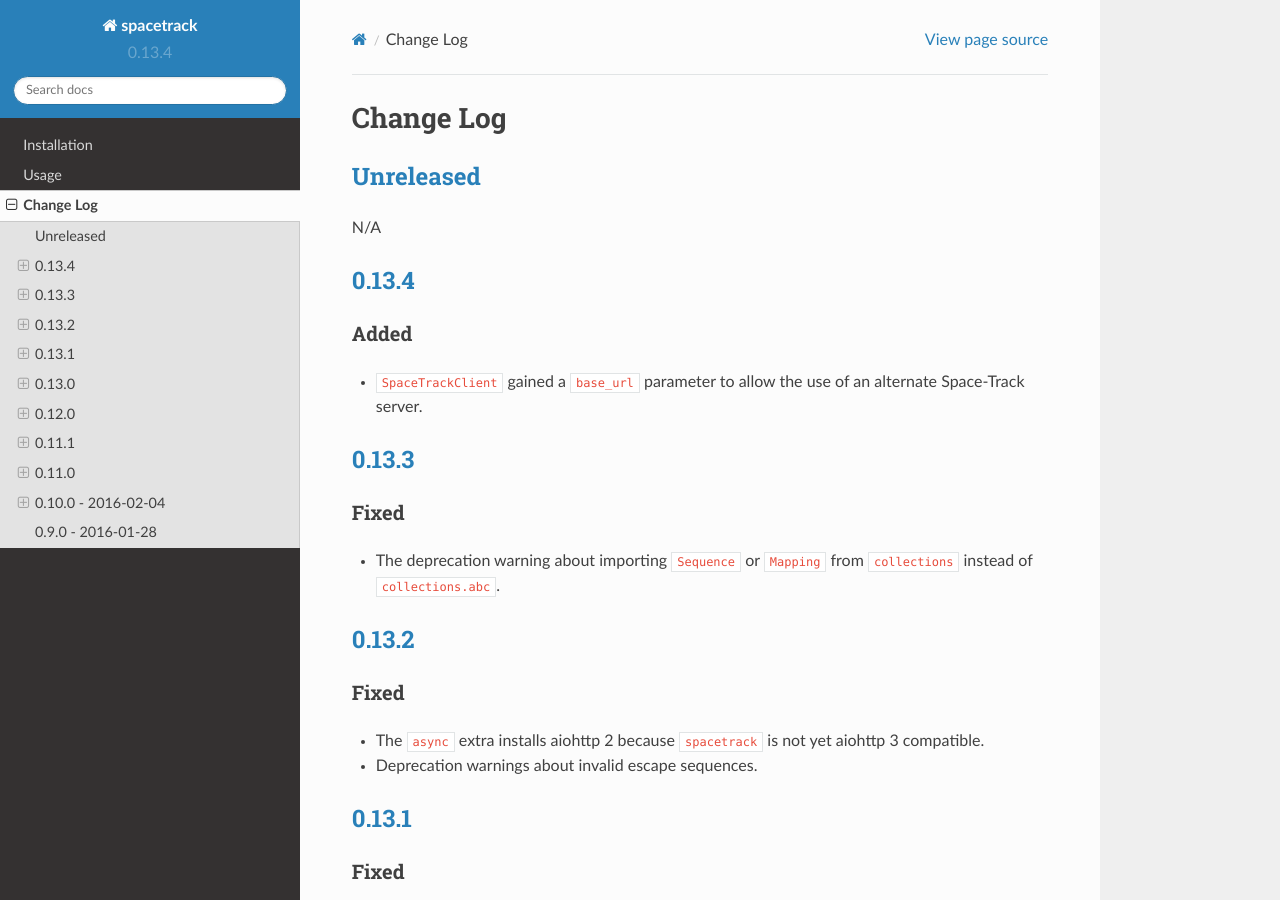
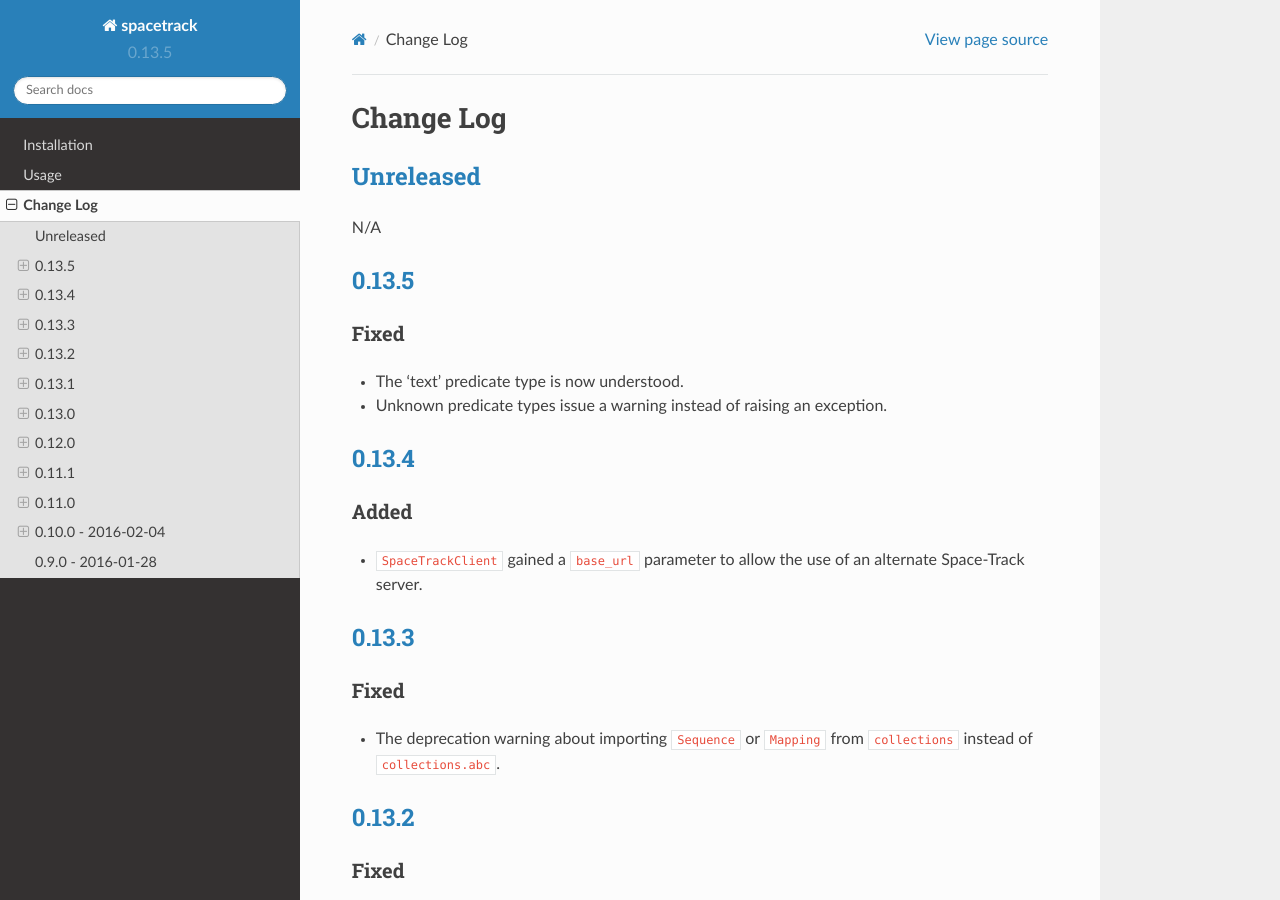
Before and after one commit to python-astrodynamics/spacetrack, a Sphinx documentation site: the page built from docs/changelog.rst, in a window 1280 px wide and 900 px high. Built offline with Sphinx 7.4.7 and the Read the Docs theme 2.0.0, drawn with Linux system fonts in a browser that asks for light colours; pages that are not in the unit, such as notebooks, are missing from menus.

Commit message:
Bump version number to 0.13.5

```diff
--- a/docs/changelog.rst
+++ b/docs/changelog.rst
@@ -3,10 +3,22 @@
 
 .. _unreleasedunreleased:
 
-`Unreleased <https://github.com/python-astrodynamics/spacetrack/compare/0.13.4...HEAD>`__
+`Unreleased <https://github.com/python-astrodynamics/spacetrack/compare/0.13.5...HEAD>`__
 -----------------------------------------------------------------------------------------
 
 N/A
+
+`0.13.5 <https://github.com/python-astrodynamics/spacetrack/compare/0.13.4...0.13.5>`__
+---------------------------------------------------------------------------------------
+
+Fixed
+~~~~~
+
+-  The ‘text’ predicate type is now understood.
+-  Unknown predicate types issue a warning instead of raising an
+   exception.
+
+.. _section-1:
 
 `0.13.4 <https://github.com/python-astrodynamics/spacetrack/compare/0.13.3...0.13.4>`__
 ---------------------------------------------------------------------------------------
@@ -17,10 +29,12 @@
 -  ``SpaceTrackClient`` gained a ``base_url`` parameter to allow the use
    of an alternate Space-Track server.
 
-.. _section-1:
+.. _section-2:
 
 `0.13.3 <https://github.com/python-astrodynamics/spacetrack/compare/0.13.2...0.13.3>`__
 ---------------------------------------------------------------------------------------
+
+.. _fixed-1:
 
 Fixed
 ~~~~~
@@ -55,7 +69,7 @@
 -  ``spacetrack`` can be installed with setuptools v38.0+, which
    requires ``install_requires`` in ``setup.py`` to be ordered.
 
-.. _section-4:
+.. _section-5:
 
 `0.13.0 <https://github.com/python-astrodynamics/spacetrack/compare/0.12.0...0.13.0>`__
 ---------------------------------------------------------------------------------------
@@ -122,12 +136,12 @@
 -  ``AsyncSpaceTrackClient`` uses requests’ CA file for same experience
    with both clients.
 
-.. _section-6:
+.. _section-7:
 
 `0.11.1 <https://github.com/python-astrodynamics/spacetrack/compare/0.11.0...0.11.1>`__
 ---------------------------------------------------------------------------------------
 
-.. _fixed-4:
+.. _fixed-5:
 
 Fixed
 ~~~~~
--- a/spacetrack/__init__.py
+++ b/spacetrack/__init__.py
@@ -17,7 +17,7 @@
     'startswith',
 )
 
-__version__ = '0.13.4'
+__version__ = '0.13.5'
 __description__ = 'Python client for space-track.org'
 
 __license__ = 'MIT'
```
Also changed, not shown: other parts of docs/changelog.rst (+11 -11 lines), CHANGELOG.md (+7 -1 lines).
